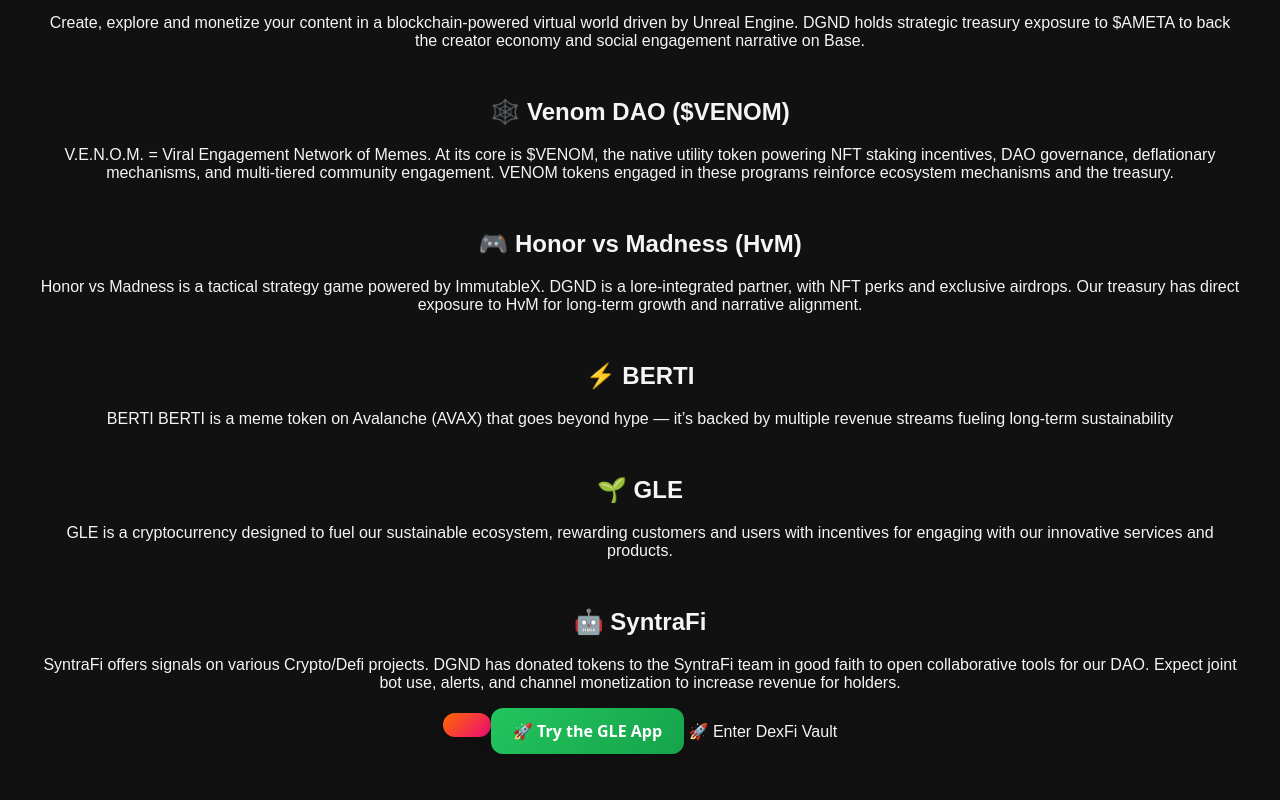
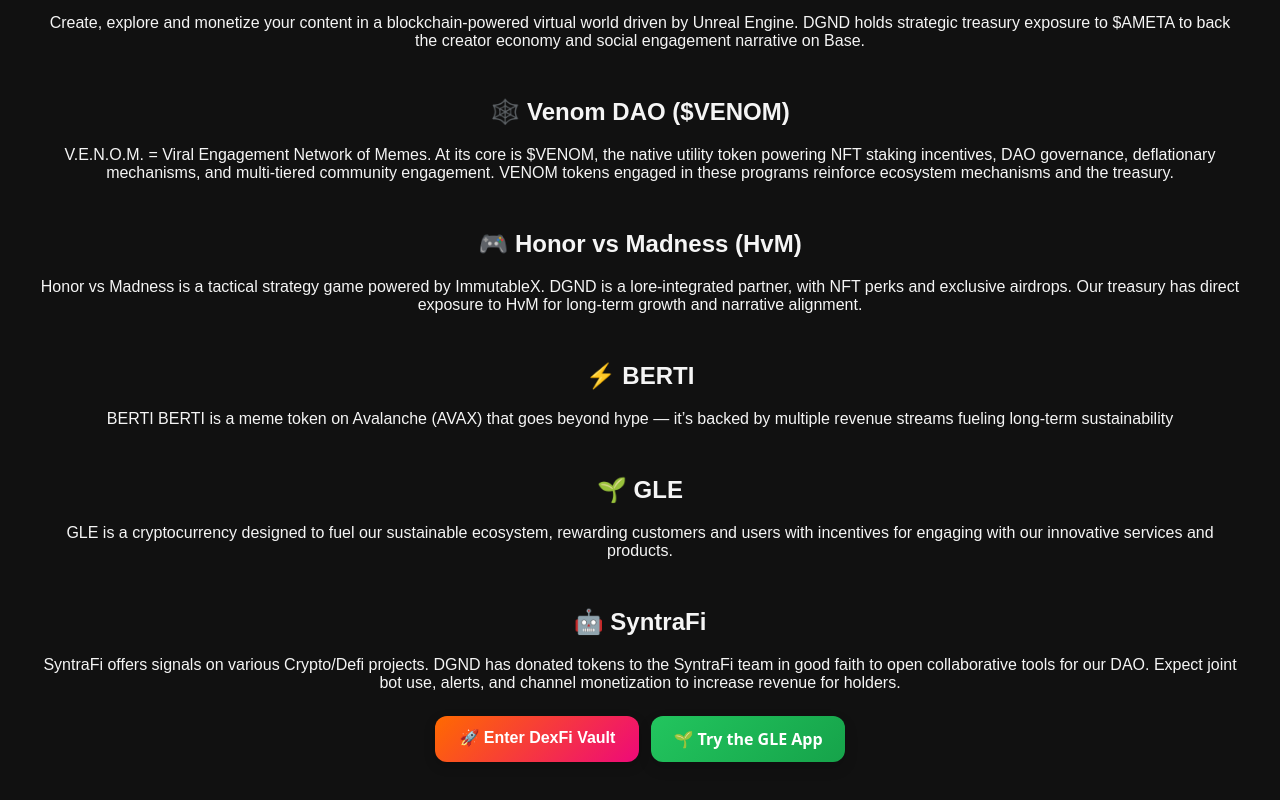
Before and after one commit to TheCryptoDegend/dgnd-dapp, a plain HTML site: page index.html in a window 1280 px wide. Shown: the part 2066-2866 px from the top of the page. Drawn offline with Linux system fonts and the light colour scheme.

Commit message:
Update index.html

```diff
--- a/index.html
+++ b/index.html
@@ -148,50 +148,41 @@
     <p>SyntraFi offers signals on various Crypto/Defi projects. DGND has donated tokens to the SyntraFi team in good faith to open collaborative tools for our DAO. Expect joint bot use, alerts, and channel monetization to increase revenue for holders.</p>
   </div>
 
-  <a href="https://dexfi.com/vaults/1030" target="_blank" style="
-  display: inline-block;
-  padding: 12px 24px;
-  background: linear-gradient(135deg, #ff6a00, #ee0979);
-  color: #fff;
-  font-size: 16px;
-  font-weight: bold;
-  border-radius: 12px;
-  text-decoration: none;
-  text-align: center;
-  box-shadow: 0 4px 12px rgba(0,0,0,0.2);
-  transition: all 0.2s ease-in-out;
-">
-<a href="https://tinyurl.com/48fn276z" target="_blank" rel="noopener" class="gle-btn" aria-label="Try the GLE app">
-  🚀 Try the GLE App
-</a>
+ <div style="display:flex; gap:12px; flex-wrap:wrap; justify-content:center; margin:24px 0;">
+  <a href="https://dexfi.com/vaults/1030" target="_blank" rel="noopener" class="btn-vault" aria-label="Enter DexFi Vault">
+    🚀 Enter DexFi Vault
+  </a>
+
+  <a href="https://tinyurl.com/48fn276z" target="_blank" rel="noopener" class="gle-btn" aria-label="Try the GLE app">
+    🌱 Try the GLE App
+  </a>
+</div>
 
 <style>
+  .btn-vault{
+    display:inline-block;
+    padding:12px 24px;
+    background: linear-gradient(135deg, #ff6a00, #ee0979);
+    color:#fff; font-size:16px; font-weight:700;
+    border-radius:12px; text-decoration:none; text-align:center;
+    box-shadow:0 4px 12px rgba(0,0,0,.2);
+    transition:transform .15s ease, box-shadow .15s ease, background .2s ease;
+  }
+  .btn-vault:hover{ background: linear-gradient(135deg, #ee0979, #c4006b); transform:translateY(-1px); box-shadow:0 10px 20px rgba(0,0,0,.18); }
+  .btn-vault:active{ transform:translateY(0); box-shadow:0 4px 10px rgba(0,0,0,.12); }
+
   .gle-btn{
     display:inline-block;
     padding:12px 22px;
     background: linear-gradient(135deg, #22c55e, #16a34a);
-    color:#fff;
-    font-weight:700;
-    font-family: system-ui, -apple-system, Segoe UI, Roboto, Helvetica, Arial, sans-serif;
-    border-radius:12px;
-    text-decoration:none;
-    box-shadow:0 6px 14px rgba(0,0,0,0.15);
+    color:#fff; font-weight:700; font-family: system-ui, -apple-system, Segoe UI, Roboto, Helvetica, Arial, sans-serif;
+    border-radius:12px; text-decoration:none;
+    box-shadow:0 6px 14px rgba(0,0,0,.15);
     transition:transform .15s ease, box-shadow .15s ease, background .2s ease;
   }
-  .gle-btn:hover{
-    background: linear-gradient(135deg, #16a34a, #15803d);
-    transform:translateY(-1px);
-    box-shadow:0 10px 20px rgba(0,0,0,0.18);
-  }
-  .gle-btn:active{
-    transform:translateY(0);
-    box-shadow:0 4px 10px rgba(0,0,0,0.12);
-  }
+  .gle-btn:hover{ background: linear-gradient(135deg, #16a34a, #15803d); transform:translateY(-1px); box-shadow:0 10px 20px rgba(0,0,0,.18); }
+  .gle-btn:active{ transform:translateY(0); box-shadow:0 4px 10px rgba(0,0,0,.12); }
 </style>
-
-
-  🚀 Enter DexFi Vault
-</a>
 
   <script>
     const tokenAddress = "0x916eC27E0db3f8beb2c784a2617014094089148A";
```
